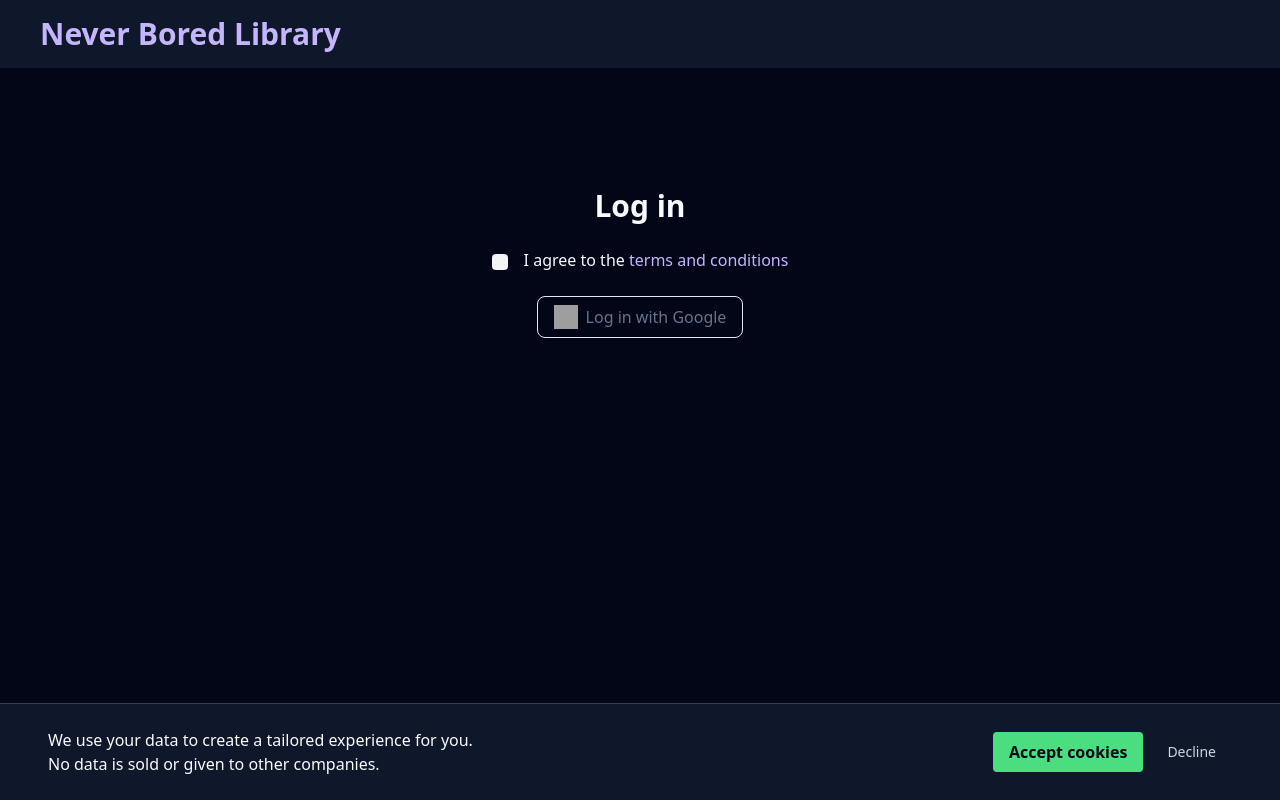
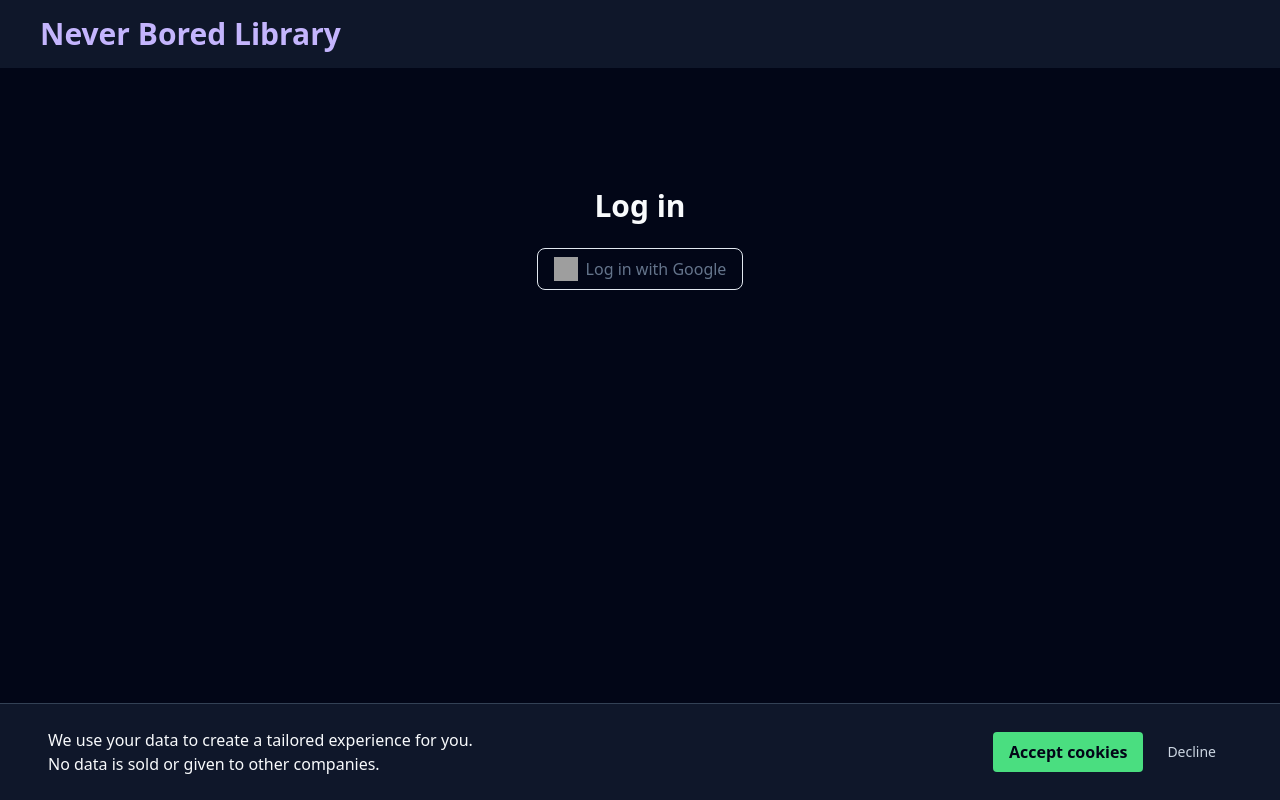
Before and after one commit to lcarvajal/never-bored-learning, a React (Vite) app: page /get-started in a window 1280 px wide. Both pictures are taken after a click on the button "Already have an account?". Built offline with nearby package versions, Linux system fonts and the light colour scheme; no server answers; grey boxes are pictures that could not be loaded.

Commit message:
Turn off posthog autotracking

```diff
--- a/src/components/PasswordlessEmailLoginForm.tsx
+++ b/src/components/PasswordlessEmailLoginForm.tsx
@@ -75,6 +75,8 @@ export default function PasswordlessEmailLoginForm(props: FormProps = { accountA
       <h1 className="text-3xl">
         {props.accountAction === "SIGNUP" ? "Create an account and save your progress" : "Log in"}
       </h1>
+      {
+        props.accountAction === "SIGNUP" && (
           <div>
             <input id="terms-checkbox" className="purple-checkbox w-4 h-4 text-violet-400 bg-gray-100 border-gray-300 rounded focus:ring-violet-600 dark:focus:ring-violet-600 dark:ring-offset-gray-800 focus:ring-2 dark:bg-gray-700 dark:border-gray-600 mr-4"
               type="checkbox"
@@ -83,6 +85,8 @@ export default function PasswordlessEmailLoginForm(props: FormProps = { accountA
             I agree to the <a href="/terms-and-conditions" target='_blank' className="text-violet-300 hover:text-violet-400">terms and conditions</a>
             </label>
           </div>
+        )
+      }
       <button type="submit" className="mx-auto px-4 py-2 border flex gap-2 border-slate-200 dark:border-slate-700 rounded-lg text-slate-500 hover:border-slate-400  hover:text-slate-400 hover:shadow transition duration-150">
         <img className="w-6 h-6" src="https://www.svgrepo.com/show/475656/google-color.svg" loading="lazy" alt="google logo" />
         <span>{props.accountAction === "SIGNUP" ? "Sign up" : "Log in"} with Google</span>
--- a/src/main.tsx
+++ b/src/main.tsx
@@ -14,6 +14,7 @@ import Navbar from './components/Navbar';
 // Initialize PostHog
 posthog.init(import.meta.env.VITE_POSTHOG_API_KEY, {
   api_host: "https://eu.i.posthog.com",
+  autocapture: false,
   persistence: cookieConsentGiven() === 'yes' ? 'localStorage+cookie' : 'memory'
 })
 
--- a/src/pages/public/LandingPage.tsx
+++ b/src/pages/public/LandingPage.tsx
@@ -1,10 +1,15 @@
 import PasswordlessEmailLoginForm from "../../components/PasswordlessEmailLoginForm"
 import { useNavigate } from "react-router-dom";
-import { useState } from "react";
+import { useEffect, useState } from "react";
+import posthog from "posthog-js";
 
 export default function LandingPage() {
   const navigate = useNavigate();
   const [showSignUpForm, setShowSignUpForm] = useState(false);
+
+  useEffect(() => {
+    posthog.capture('$pageview', { path: location.pathname });
+  }, [])
 
   return (
     <>
```
Lines whose indentation alone changed are shown as unchanged.
